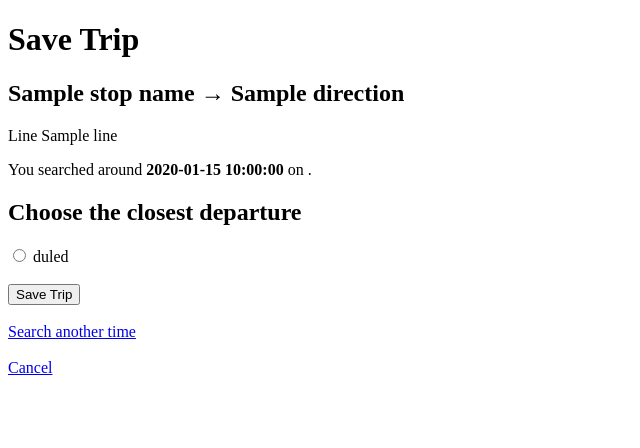
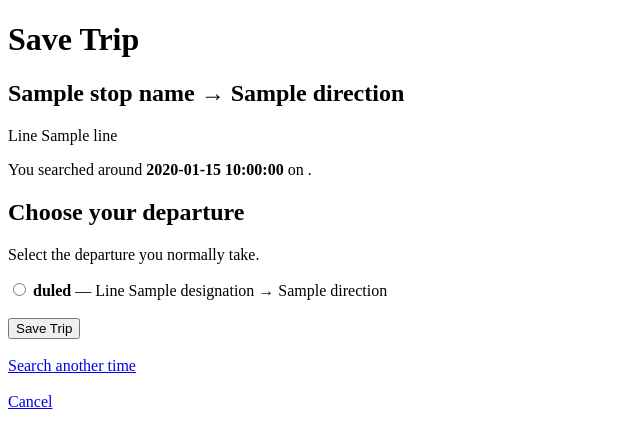
Before and after one commit to gicunhads/v-sttrafik-alert, a Flask app: template src/templates/new_trip.html in a window 1280 px wide. Shown: the top 448 px of the page, without its empty margins (0-640 px from the left). Run offline with Flask 3, Linux system fonts and the light colour scheme; the template is opened without the code that fills it: most values are stand-ins (such as "Sample title", 1, 10 or a date in 2020); parts of the project's set-up code (start-up, migrations or seed data) failed here and were passed over.

Commit message:
Fix recurring departure selection

```diff
--- a/src/app.py
+++ b/src/app.py
@@ -190,8 +190,6 @@
         "%H:%M"
     )
 
-    # Trafiklab returns departures for a time window.
-    # Start 30 minutes before the requested time.
     search_datetime = datetime.combine(
         next_date,
         approximate.time()
@@ -209,7 +207,11 @@
     matching_departures = []
 
     selected_line = str(line).strip()
-    selected_direction = direction.strip().lower()
+
+    requested = datetime.combine(
+        next_date,
+        approximate.time()
+    )
 
     for departure in departures:
         route = departure["route"]
@@ -218,49 +220,31 @@
             route.get("designation", "")
         ).strip()
 
-        departure_direction = str(
-            route.get("direction", "")
-        ).strip().lower()
+        # At this stage we deliberately match only the
+        # line number.
+        #
+        # Trafiklab's direction text may change depending
+        # on the date/time/part of the route.
+        if departure_line != selected_line:
+            continue
 
-        # Trafiklab direction text can change along
-        # the same route.
-        #
-        # Example:
-        # "Bäckebol via Lindholmen"
-        # may appear simply as:
-        # "Bäckebol"
-        direction_matches = (
-            departure_direction == selected_direction
-            or departure_direction in selected_direction
-            or selected_direction in departure_direction
+        scheduled = datetime.fromisoformat(
+            departure["scheduled"]
         )
 
-        if (
-            departure_line == selected_line
-            and direction_matches
-        ):
-            scheduled = datetime.fromisoformat(
-                departure["scheduled"]
+        difference = abs(
+            (
+                scheduled.replace(tzinfo=None)
+                - requested
+            ).total_seconds()
+        )
+
+        matching_departures.append(
+            (
+                difference,
+                departure
             )
-
-            requested = datetime.combine(
-                next_date,
-                approximate.time()
-            )
-
-            difference = abs(
-                (
-                    scheduled.replace(tzinfo=None)
-                    - requested
-                ).total_seconds()
-            )
-
-            matching_departures.append(
-                (
-                    difference,
-                    departure
-                )
-            )
+        )
 
     matching_departures.sort(
         key=lambda item: item[0]
@@ -269,7 +253,7 @@
     closest_departures = [
         departure
         for _, departure
-        in matching_departures[:3]
+        in matching_departures[:5]
     ]
 
     return render_template(
@@ -292,9 +276,21 @@
     stop_id = request.form["stop_id"]
     stop_name = request.form["stop_name"]
     line = request.form["line"]
-    direction = request.form["direction"]
 
-    target_time = request.form["target_time"]
+    # The selected radio button contains:
+    #
+    # HH:MM|||actual direction
+    #
+    # This means we save the direction returned by
+    # Trafiklab for the actual departure the user chose.
+    selected_departure = request.form[
+        "selected_departure"
+    ]
+
+    target_time, direction = selected_departure.split(
+        "|||",
+        1
+    )
 
     days = request.form.getlist("days")
 
@@ -322,6 +318,7 @@
         "trip_saved.html",
         trip=saved_trip
     )
+
 
 
 @app.route("/trips")
--- a/src/templates/new_trip.html
+++ b/src/templates/new_trip.html
@@ -219,8 +219,12 @@
         {% if departures %}
 
             <h2>
-                Choose the closest departure
+                Choose your departure
             </h2>
+
+            <p>
+                Select the departure you normally take.
+            </p>
 
 
             <form
@@ -248,12 +252,6 @@
 
                 <input
                     type="hidden"
-                    name="direction"
-                    value="{{ direction }}"
-                >
-
-                <input
-                    type="hidden"
                     name="delay_threshold"
                     value="{{ delay_threshold }}"
                 >
@@ -276,21 +274,27 @@
 
                         <input
                             type="radio"
-                            name="target_time"
-                            value="{{ departure.scheduled[11:16] }}"
+                            name="selected_departure"
+                            value="{{ departure.scheduled[11:16] }}|||{{ departure.route.direction }}"
                             required
                         >
 
-                        {{ departure.scheduled[11:16] }}
+                        <strong>
+                            {{ departure.scheduled[11:16] }}
+                        </strong>
+
+                        —
+                        Line {{ departure.route.designation }}
+                        →
+
+                        {{ departure.route.direction }}
 
                     </label>
 
                     <br>
+                    <br>
 
                 {% endfor %}
-
-
-                <br>
 
 
                 <button type="submit">
@@ -303,8 +307,8 @@
         {% else %}
 
             <p>
-                No matching departures were found
-                near that time.
+                No departures for line {{ line }}
+                were found near that time.
             </p>
 
         {% endif %}
```
